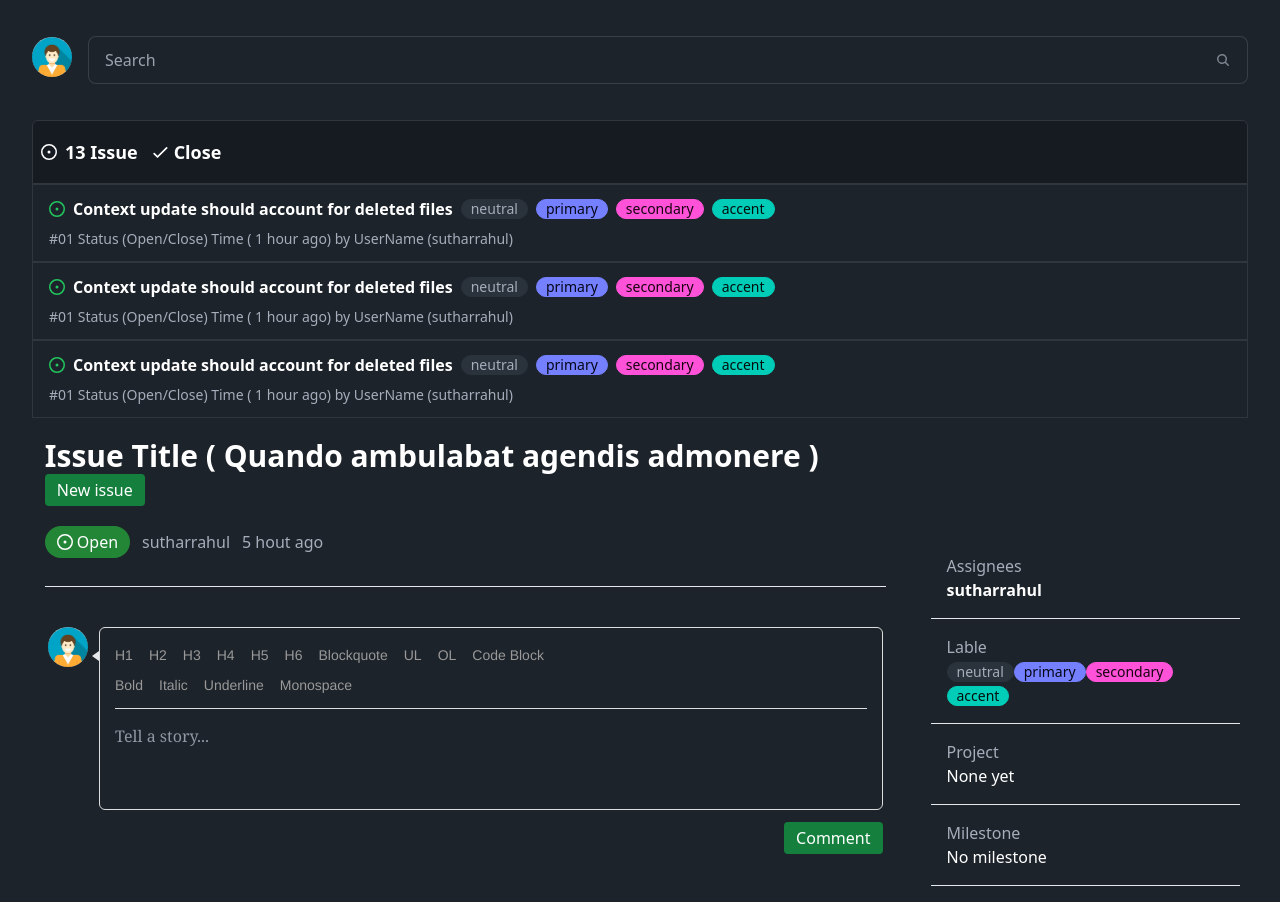
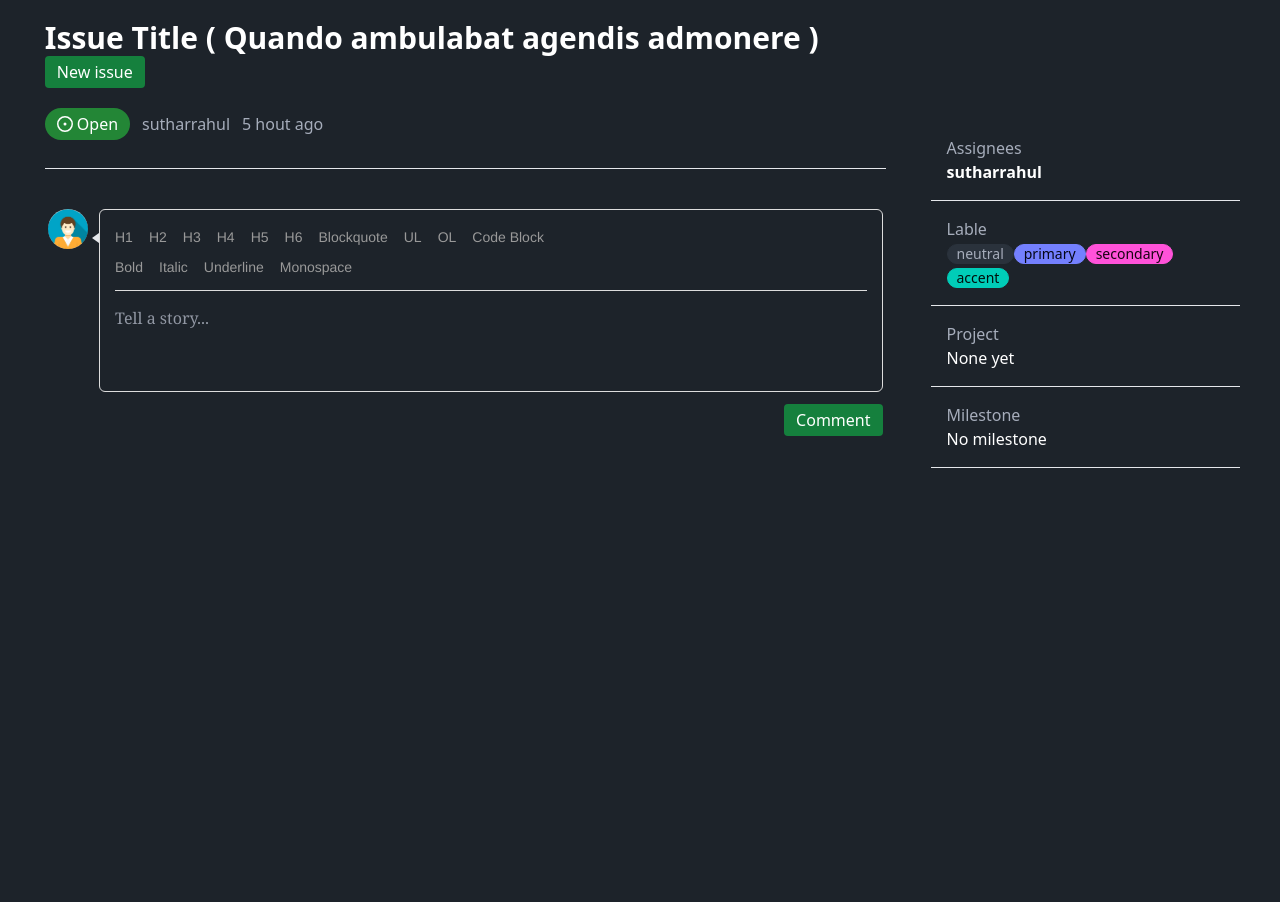
Before and after one commit to sutharrahul/git-issue-tracker, a React (Vite) app: page /issue in a window 1280 px wide. Shown: the top 902 px of the page. After the commit the page ends 800 px from the top, so only its background shows below. Built offline with nearby package versions, Linux system fonts and the light colour scheme.

Commit message:
routing add :tada:

```diff
--- a/src/App.jsx
+++ b/src/App.jsx
@@ -1,12 +1,13 @@
+import { Outlet } from "react-router-dom";
 import HomePage from "./HomePage";
 import IssueDetailPage from "./IssueDetailPage";
-import { RichTextEditor } from "./components";
 
 function App() {
   return (
     <>
-      <HomePage />
-      <IssueDetailPage />
+      {/* <HomePage />
+      <IssueDetailPage /> */}
+      <Outlet />
     </>
   );
 }
--- a/src/components/IssueIteam.jsx
+++ b/src/components/IssueIteam.jsx
@@ -1,5 +1,6 @@
 import React from "react";
 import Badge from "./Badge";
+import { Link } from "react-router-dom";
 
 function IssueIteam() {
   return (
@@ -20,9 +21,13 @@ function IssueIteam() {
                 <path d="M8 0a8 8 0 1 1 0 16A8 8 0 0 1 8 0ZM1.5 8a6.5 6.5 0 1 0 13 0 6.5 6.5 0 0 0-13 0Z"></path>
               </svg>
             </span>
-            <h1 className="gap-4 text-white font-semibold">
+
+            <Link
+              to="/issue"
+              className="gap-4 text-white font-semibold hover:text-blue-500 hover:underline cursor-pointer"
+            >
               Context update should account for deleted files
-            </h1>
+            </Link>
             <Badge />
           </div>
           <div>
--- a/src/main.jsx
+++ b/src/main.jsx
@@ -4,9 +4,25 @@ import App from "./App.jsx";
 import "./index.css";
 import { Provider } from "react-redux";
 import { store } from "./app/Store.js";
+import {
+  Route,
+  RouterProvider,
+  createBrowserRouter,
+  createRoutesFromElements,
+} from "react-router-dom";
+import HomePage from "./HomePage.jsx";
+import IssueDetailPage from "./IssueDetailPage.jsx";
 
+const router = createBrowserRouter(
+  createRoutesFromElements(
+    <Route path="/" element={<App />}>
+      <Route path="" element={<HomePage />} />
+      <Route path="issue" element={<IssueDetailPage />} />
+    </Route>
+  )
+);
 ReactDOM.createRoot(document.getElementById("root")).render(
   <Provider store={store}>
-    <App />
+    <RouterProvider router={router} />
   </Provider>
 );
```
